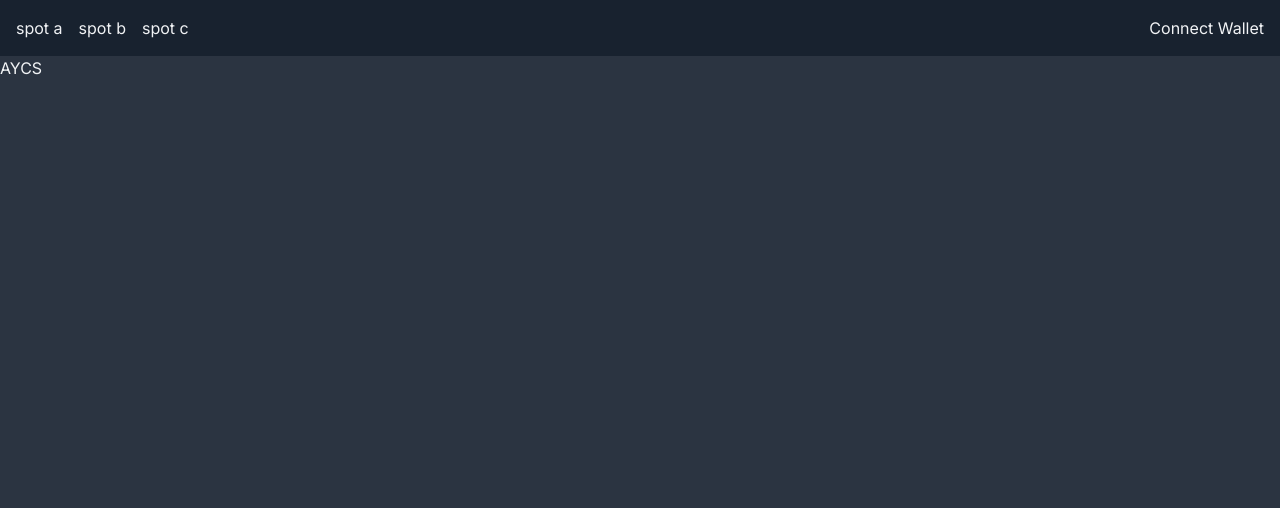
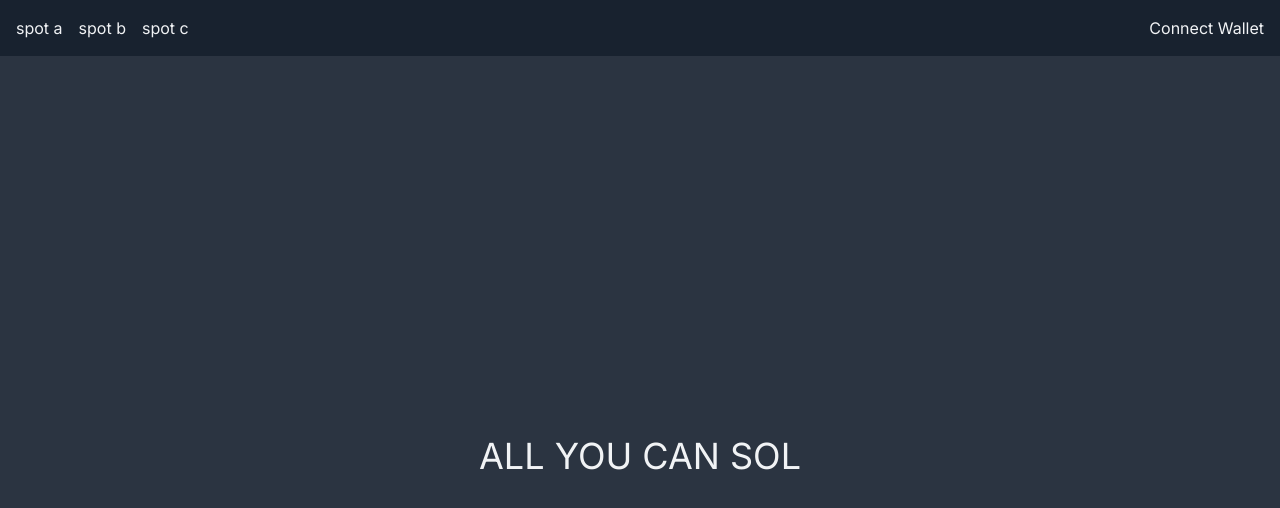
Before and after one commit to aych-dev/AllYouCanSOL, a Next.js app: page / in a window 1280 px wide. Shown: the top 508 px of the page. Built offline with nearby package versions, Linux system fonts and the light colour scheme.

Commit message:
added solana wallet dependencies

```diff
--- a/app/page.tsx
+++ b/app/page.tsx
@@ -1,5 +1,9 @@
 import Image from 'next/image';
 
 export default function Home() {
-  return <main>AYCS</main>;
+  return (
+    <main className='flex items-center justify-center h-screen text-4xl'>
+      ALL YOU CAN SOL
+    </main>
+  );
 }
--- /dev/null
+++ b/app/utils/Wallet.tsx
@@ -0,0 +1,31 @@
+import {
+  WalletProvider,
+  ConnectionProvider,
+} from '@solana/wallet-adapter-react';
+import { WalletModalProvider } from '@solana/wallet-adapter-react-ui';
+import {
+  AlphaWalletAdapter,
+  LedgerWalletAdapter,
+  PhantomWalletAdapter,
+  SolflareWalletAdapter,
+} from '@solana/wallet-adapter-wallets';
+import type { AppProps } from 'next/app';
+import { useMemo } from 'react';
+
+import '@solana/wallet-adapter-react-ui/styles.css';
+
+const Wallet = () => {
+  const endpoint = 'https://fancy-daphna-fast-mainnet.helius-rpc.com/';
+  const wallets = useMemo(
+    () => [
+      new SolflareWalletAdapter(),
+      new AlphaWalletAdapter(),
+      new LedgerWalletAdapter(),
+      new PhantomWalletAdapter(),
+    ],
+    []
+  );
+  return <div>Wallet</div>;
+};
+
+export default Wallet;
```
Also changed, not shown: package.json (+11 -6 lines), 1 other file (tests, documents, lock files or other folders).
